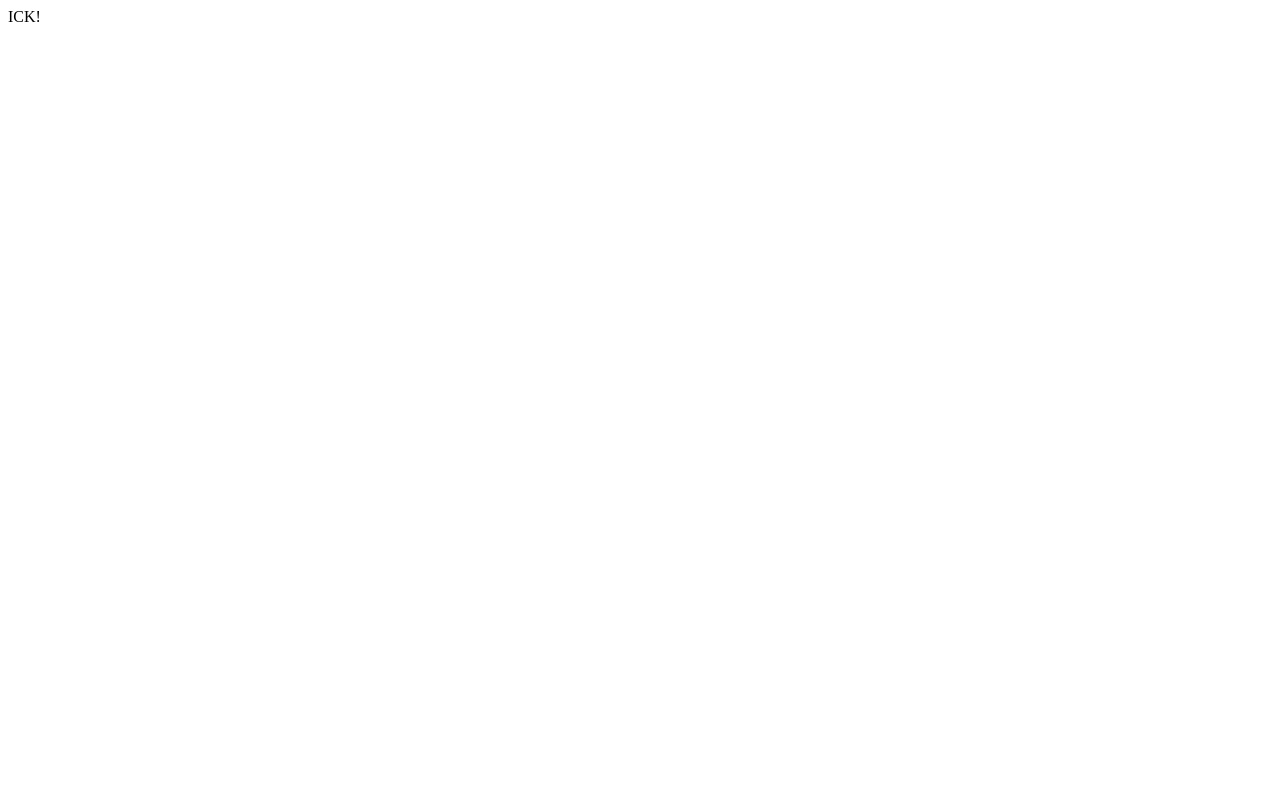
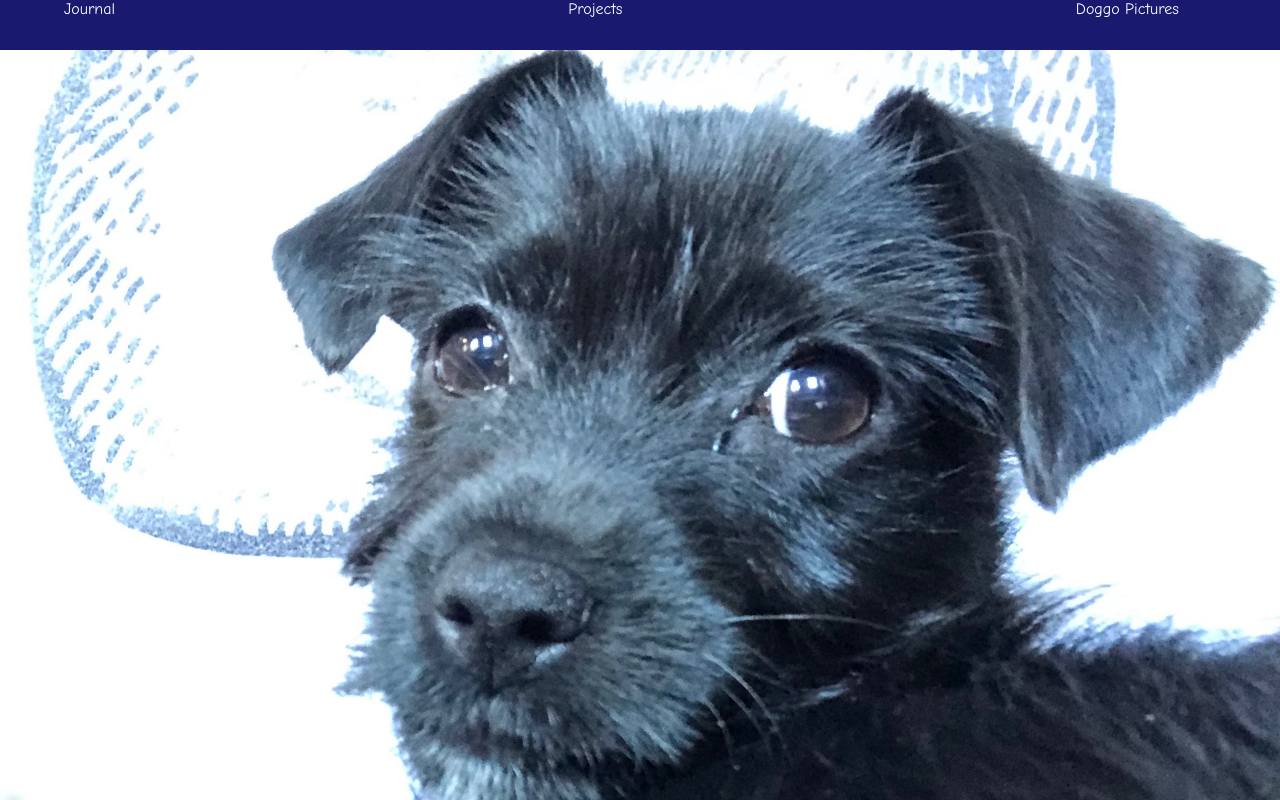
Before and after one commit to Jackmaguir/Jackmaguir.github.io, a plain HTML site: page index.html in a window 1280 px wide. Drawn offline with Linux system fonts and the light colour scheme.

Commit message:
added molly and a few links

```diff
--- a/index.html
+++ b/index.html
@@ -2,10 +2,71 @@
 <html>
 <head>
 	<title></title>
-</head>
-<body>
+
+	<style type="text/css">
+
+		#molly {
+			background-image: url(molly.jpg);
+			background-size: cover;
+			background-repeat: no-repeat;
+			margin: 0px;
+
+		}
+
+		#menu {
+
+			width: 100%;
+			height: 50px;
+			background-color: MidnightBlue;
+			color: white;
+			font-family: Comic Sans MS;
+
+		}
+
+		#projects {
+
+			left: 40%;
+
+		}
+
+		#journal{
+
+			left: 5%;
+
+		}
+
+		#dogpics {
+
+			left: 75%;
+
+		}
+
+		.links {
+
+			position: relative;
+			display: inline-block;
 
 
-ICK!
+		}
+
+		a{
+			color: white;
+			text-decoration: none;
+		}
+
+	</style>
+
+</head>
+<body id="molly">
+
+	<div id="menu">
+
+		<a href="journal.html"><div id="journal" class="links">Journal</div></a>
+		<a href="projects.html"><div id="projects" class="links">Projects</div>
+		<a href="molly.html"><div id="dogpics" class="links">Doggo Pictures</div>
+
+
+	</div>
+
 </body>
 </html>
```
Also changed, not shown: journal.html (added, +9 -0 lines), molly.html (added), molly.jpg (added), projects.html (added), 1 other file.
